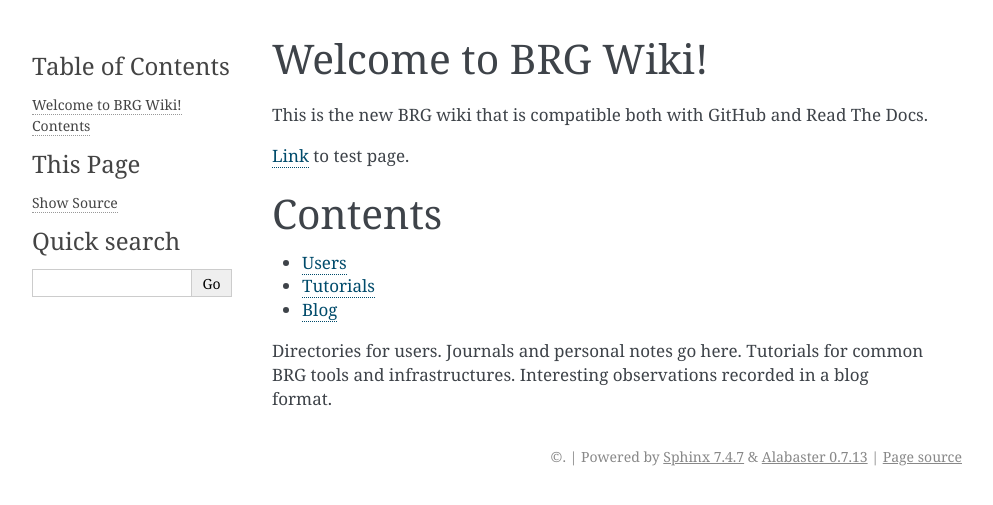
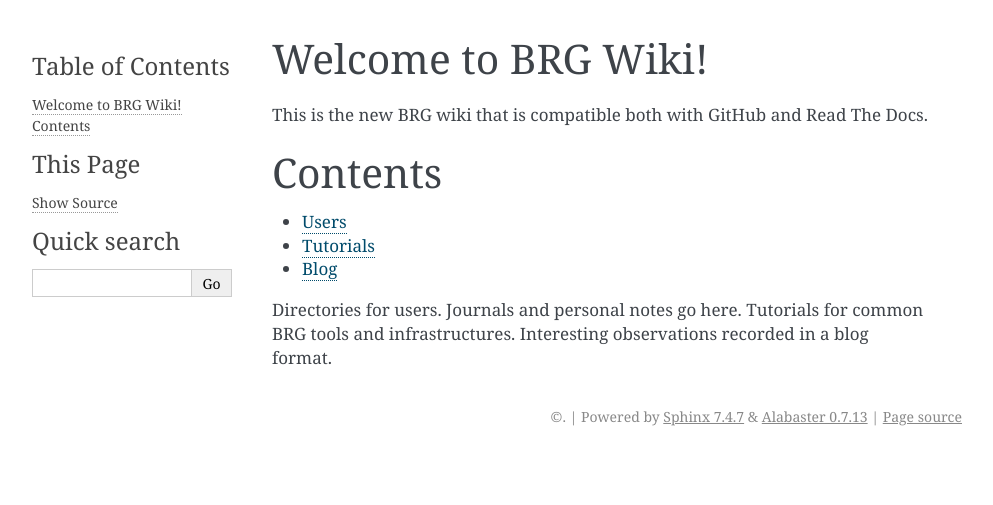
Before and after one commit to berkinilbeyi/rtd-wiki, a Sphinx documentation site: the page built from docs/README.md, in a window 1280 px wide. Shown: the top 505 px of the page, without its empty margins (148-1141 px from the left). Built offline with Sphinx 7.4.7, drawn with Linux system fonts in a browser that asks for light colours; pages that are not in the unit, such as notebooks, are missing from menus.

Commit message:
Update README.md

```diff
--- a/docs/README.md
+++ b/docs/README.md
@@ -2,8 +2,6 @@
 
 This is the new BRG wiki that is compatible both with GitHub and Read The
 Docs.
-
-[Link](test-page.md) to test page.
 
 # Contents
 
```
